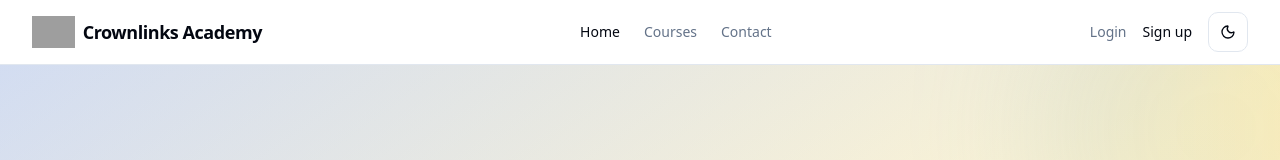
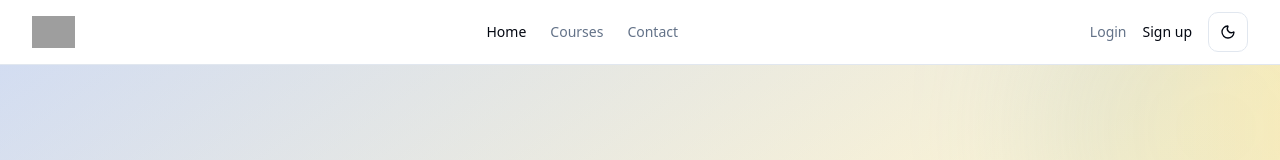
Before and after one commit to coderboss45/crownlink, a React (Vite) app: page / in a window 1280 px wide. Shown: the top 160 px of the page. Built offline with nearby package versions, Linux system fonts and the light colour scheme; no server answers; grey boxes are pictures that could not be loaded.

Commit message:
Remove text label beside logo in Header
cgen-6b47bf0851e24c97ac87b876ac61cdf8

```diff
--- a/client/components/layout/Footer.tsx
+++ b/client/components/layout/Footer.tsx
@@ -9,7 +9,6 @@ export default function Footer() {
               alt="Crownlinks Academy Logo"
               className="h-6 w-auto"
             />
-            <div className="text-lg font-bold">Crownlinks Academy</div>
           </div>
           <div className="text-sm text-muted-foreground">
             Professional courses for global teams
--- a/client/components/layout/Header.tsx
+++ b/client/components/layout/Header.tsx
@@ -104,9 +104,6 @@ export default function Header() {
             alt="Crownlinks Academy Logo"
             className="h-8 w-auto"
           />
-          <span className="text-lg font-bold tracking-tight">
-            Crownlinks Academy
-          </span>
         </Link>
         <nav className="hidden items-center gap-6 md:flex">
           {nav.map((n) => (
```
